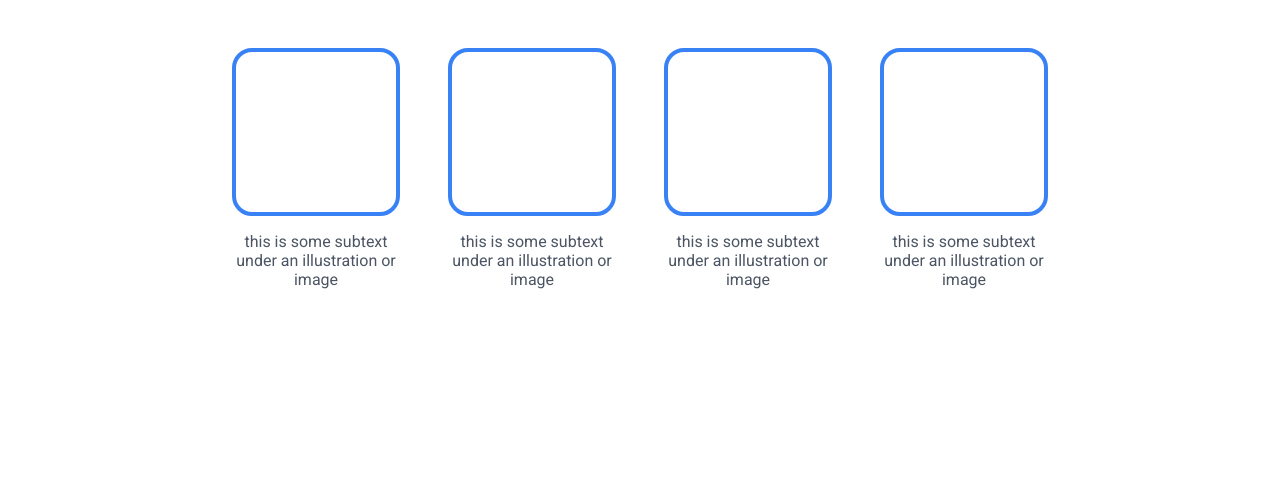
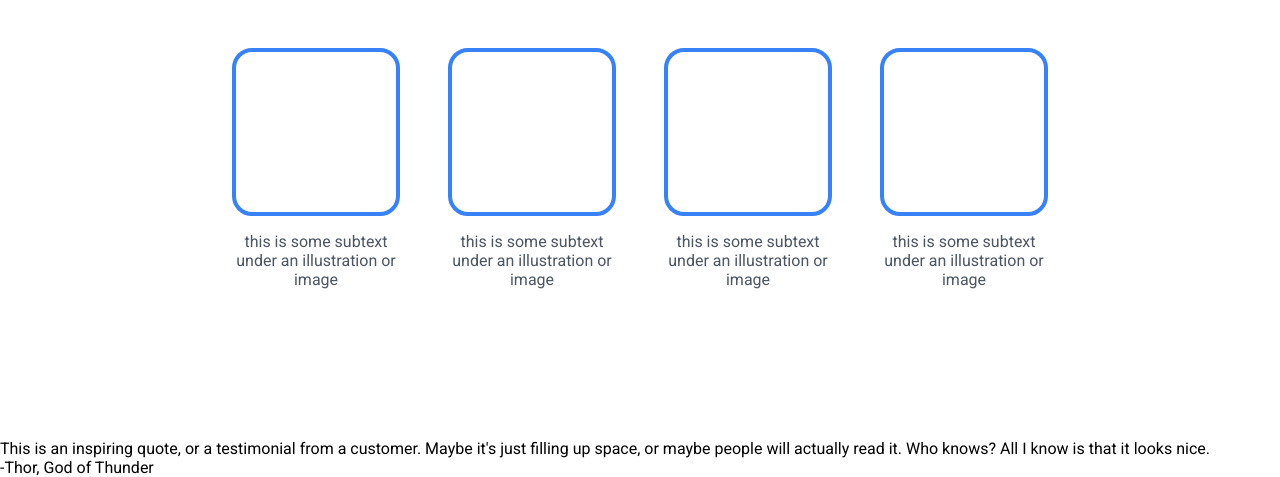
Before and after one commit to nyisaiah/odin-landing-page, a plain HTML site: page index.html in a window 1280 px wide. Shown: the part 596-1073 px from the top of the page. Before the commit the page ends 885 px from the top, so only its background shows below. Drawn offline with Linux system fonts and the light colour scheme.

Commit message:
Add quote section content

```diff
--- a/index.html
+++ b/index.html
@@ -46,5 +46,12 @@
             </div>
         </div>
     </div>
+    <div class="quote">
+        <div class="main-text">This is an inspiring quote, or a testimonial from a customer.
+            Maybe it's just filling up space, or maybe people will actually read it. Who knows? All I know is that it looks nice.</div>
+        <div class="container">
+            <div class="author">-Thor, God of Thunder</div>
+        </div>
+    </div>
 </body>
 </html>
--- a/styles.css
+++ b/styles.css
@@ -88,7 +88,7 @@ body{
     display: flex;
     align-items: center;
     flex-direction: column;
-
+    padding-bottom: 150px;
 }
 .illustrations{
     display: flex;
```
